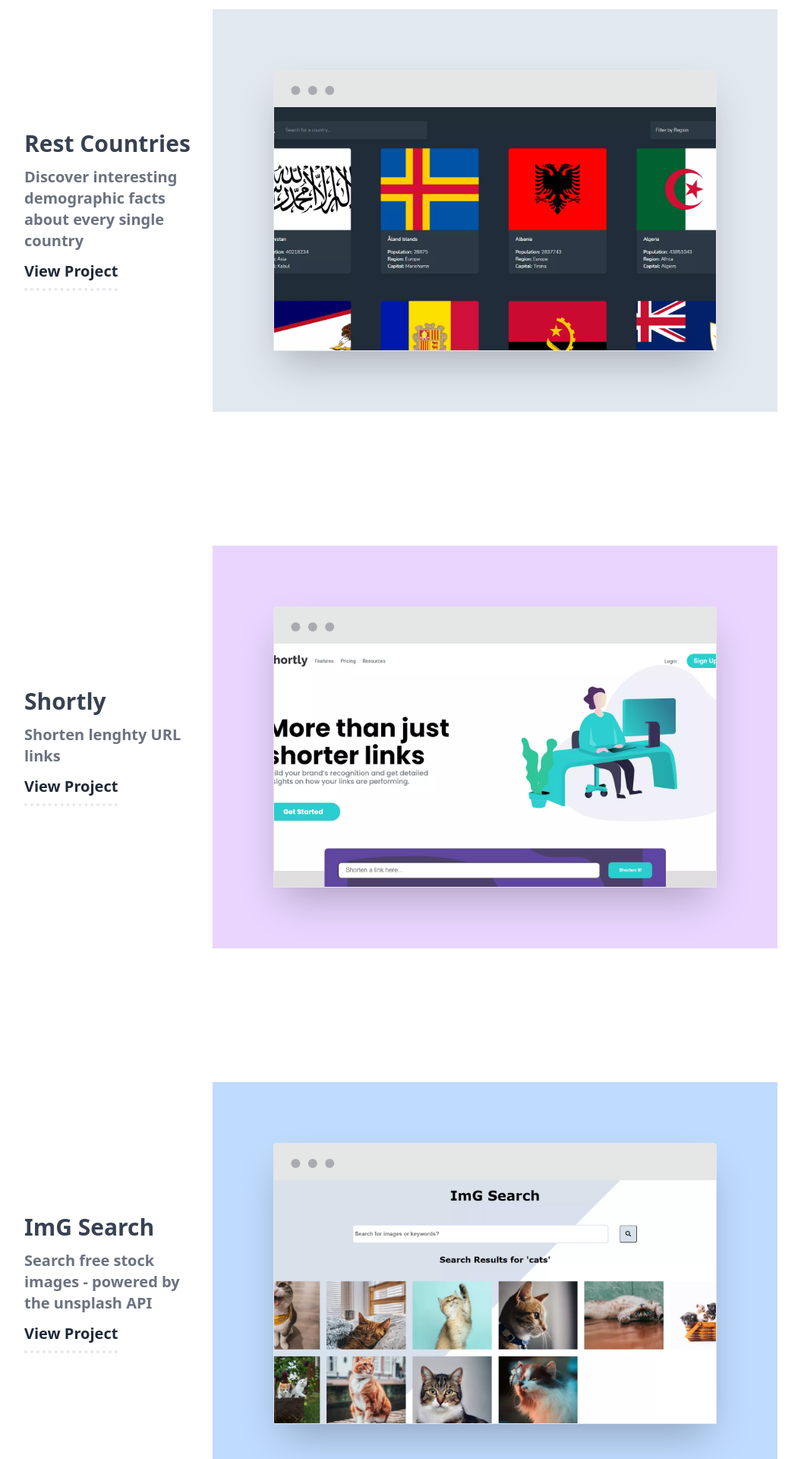
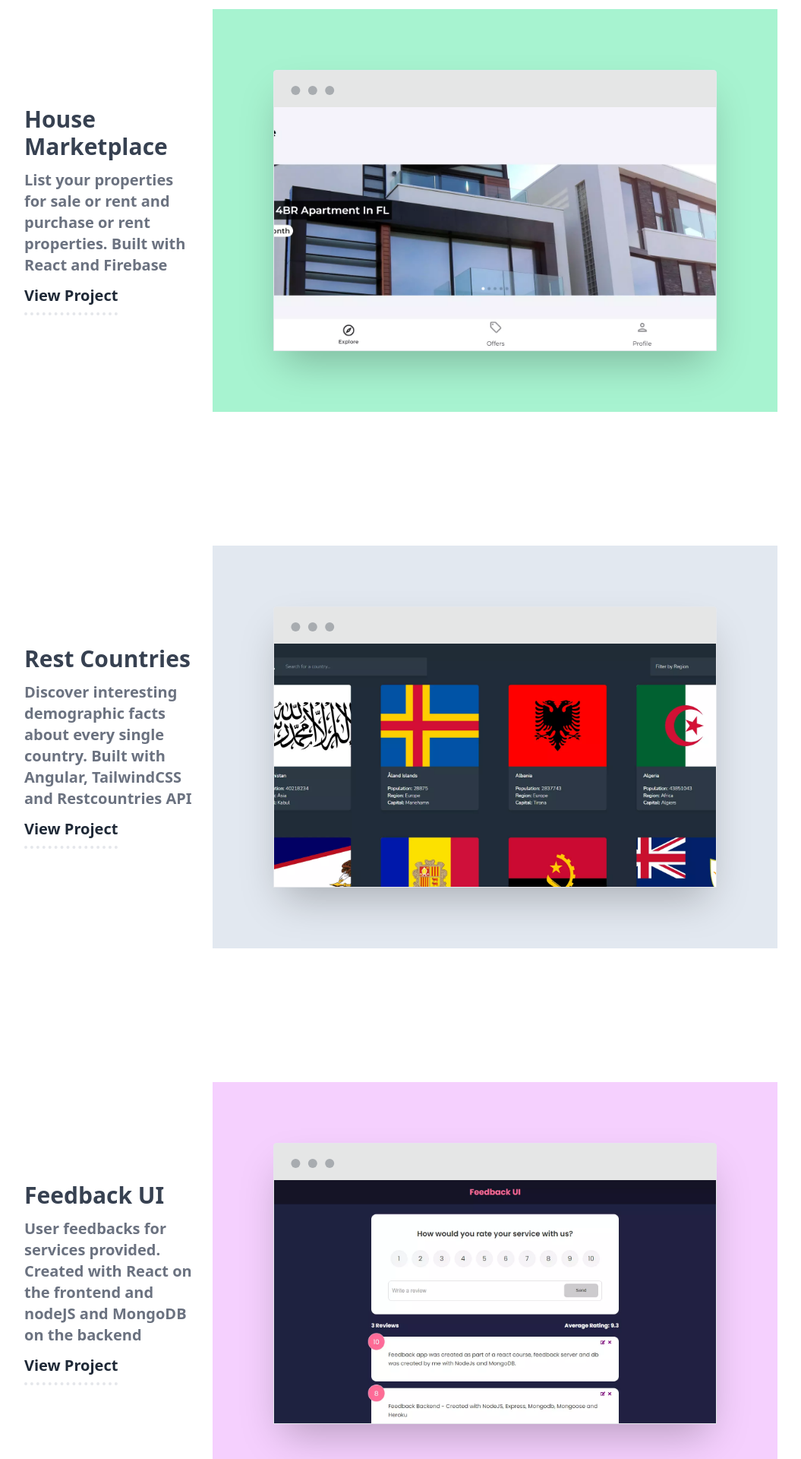
Before and after one commit to EdoriAtiri/Portfolio, an Angular app: page / in a window 1280 px wide. Shown: the part 720-2640 px from the top of the page at 76% size, without its empty margins (112-1167 px from the left). Built offline with nearby package versions, Linux system fonts and the light colour scheme.

Commit message:
added new projects to projects.ts, edited about section and header image overlay opacity

```diff
--- a/src/app/components/header/header.component.css
+++ b/src/app/components/header/header.component.css
@@ -5,7 +5,7 @@ header {
   background-position: center;
   background-repeat: no-repeat;
   background-size: cover;
-  background-attachment: fixed;
+  /* background-attachment: fixed; */
 }
 
 header:before {
@@ -13,7 +13,7 @@ header:before {
   position: absolute;
   inset: 0;
   background: #fff;
-  opacity: 0.6;
+  opacity: 0.7;
 }
 
 @media (prefers-color-scheme: dark) {
--- a/src/app/data/projects.ts
+++ b/src/app/data/projects.ts
@@ -3,9 +3,20 @@ import { project } from '../interfaces/project';
 export const Projects: project[] = [
   {
     id: 1,
+    title: 'House Marketplace',
+    description:
+      'List your properties for sale or rent and purchase or rent properties. Built with React and Firebase',
+    desktopImage: '../../assets/images/house_marketplace.webp',
+    color: 'bg-emerald-200',
+    toggle: false,
+    live_url: 'https://prismatic-naiad-e0a94f.netlify.app/',
+    github_url: 'https://github.com/EdoriAtiri/House-Marketplace',
+  },
+  {
+    id: 2,
     title: 'Rest Countries',
     description:
-      'Discover interesting demographic facts about every single country',
+      'Discover interesting demographic facts about every single country. Built with Angular, TailwindCSS and Restcountries API',
     desktopImage: '../../assets/images/RestCountries-desktop.webp',
     color: 'bg-slate-200',
     toggle: false,
@@ -13,9 +24,21 @@ export const Projects: project[] = [
     github_url: 'https://github.com/EdoriAtiri/rest-countries',
   },
   {
-    id: 2,
+    id: 3,
+    title: 'Feedback UI',
+    description:
+      'User feedbacks for services provided. Created with React on the frontend and nodeJS and MongoDB on the backend',
+    desktopImage: '../../assets/images/feedbackUI.webp',
+    color: 'bg-fuchsia-200',
+    toggle: false,
+    live_url: 'https://wonderful-baklava-47c91a.netlify.app/',
+    github_url: 'https://github.com/EdoriAtiri/Feedback-app',
+  },
+  {
+    id: 4,
     title: 'Shortly',
-    description: 'Shorten lenghty URL links',
+    description:
+      'Shorten lenghty URL links. Built with Angular, Angular Material, SCSS and shrtcode API',
     desktopImage: '../../assets/images/shortly-desktop-.webp',
     color: 'bg-purple-200',
     toggle: false,
@@ -23,9 +46,10 @@ export const Projects: project[] = [
     github_url: 'https://github.com/EdoriAtiri/shortify',
   },
   {
-    id: 3,
+    id: 5,
     title: 'ImG Search',
-    description: 'Search free stock images - powered by the unsplash API',
+    description:
+      'Search free stock images - powered by the unsplash API. Built with HTML, CSS and Javascript',
     desktopImage: '../../assets/images/ImG Search-desktop.webp',
     color: 'bg-blue-200',
     toggle: false,
@@ -33,9 +57,10 @@ export const Projects: project[] = [
     github_url: 'https://github.com/EdoriAtiri/Image-Search',
   },
   {
-    id: 4,
+    id: 6,
     title: 'Fall Sneakers',
-    description: 'Sneaker product page',
+    description:
+      'Sneaker product page. Built with HTML, TailwindCSS and Javascript',
     desktopImage: '../../assets/images/E-commerce-desktop.webp',
     color: 'bg-orange-200',
     toggle: false,
@@ -43,9 +68,10 @@ export const Projects: project[] = [
     github_url: 'https://github.com/EdoriAtiri/E-commerce-product-page',
   },
   {
-    id: 5,
+    id: 7,
     title: 'Manage Landing Page',
-    description: 'Lead capture page for manage company',
+    description:
+      'Lead capture page for manage company. Built with HTML, CSS and JavaScript',
     desktopImage: '../../assets/images/Manage-landing-desktop.webp',
     color: 'bg-red-200',
     toggle: false,
--- a/src/app/main/main.component.html
+++ b/src/app/main/main.component.html
@@ -143,7 +143,8 @@
         creating websites and web apps that convey intent through beautiful
         typography, concise design patterns and efficient development practices.
         I can use several web development tools including JavaScript, Angular,
-        HTML5, CSS, Typescript, NodeJS and more.
+        React, HTML5, CSS, TailwindCSS, Typescript, NodeJS, Python, Flask and
+        more.
       </p>
       <ul class="circles">
         <li></li>
```
Also changed, not shown: src/assets/images/feedbackUI.webp (added), src/assets/images/house_marketplace.webp (added).
